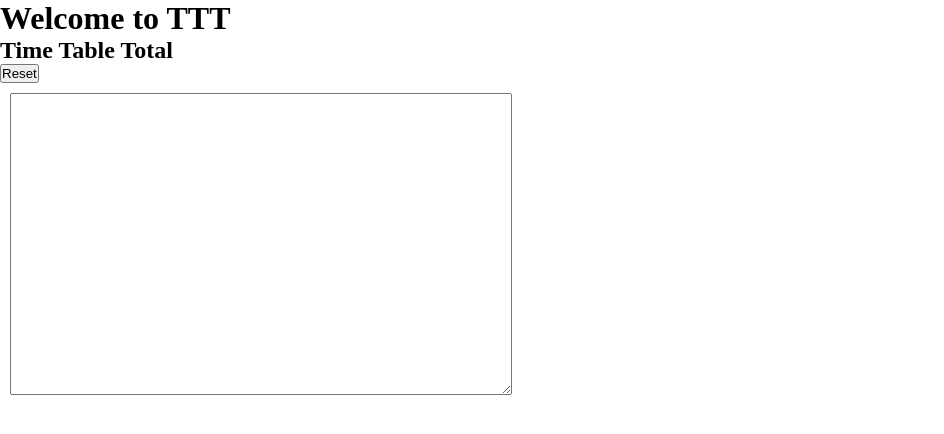
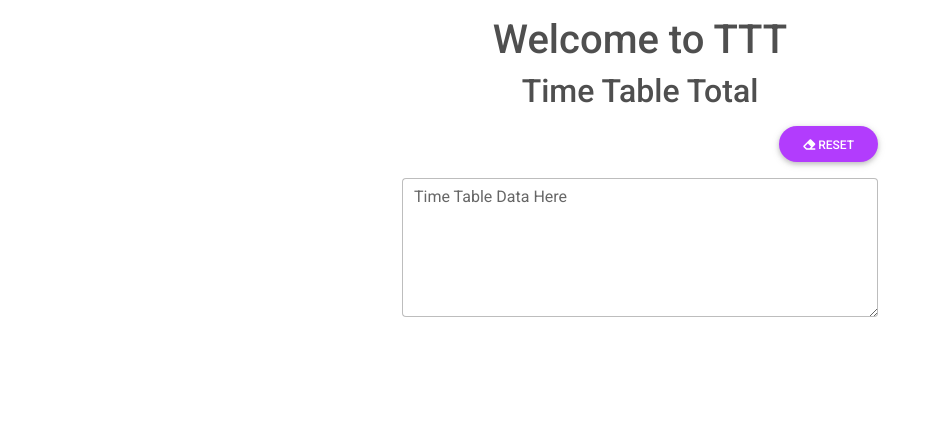
Before and after one commit to funnystyle/time-table-total, a plain HTML site: page index.html in a window 1280 px wide. Shown: the whole page, without its empty margins (0-944 px from the left). Drawn offline with nearby package versions, Linux system fonts and the light colour scheme.

Commit message:
apply mdbootstrap

```diff
--- a/index.html
+++ b/index.html
@@ -5,19 +5,50 @@
     <meta http-equiv="X-UA-Compatible" content="IE=edge" />
     <meta name="viewport" content="width=device-width, initial-scale=1.0" />
     <title>TTT: Time Table Total</title>
+    <!-- Font Awesome -->
+    <link
+      href="https://cdnjs.cloudflare.com/ajax/libs/font-awesome/5.15.1/css/all.min.css"
+      rel="stylesheet"
+    />
+    <!-- Google Fonts -->
+    <link
+      href="https://fonts.googleapis.com/css?family=Roboto:300,400,500,700&display=swap"
+      rel="stylesheet"
+    />
+    <!-- MDB -->
+    <link
+      href="https://cdnjs.cloudflare.com/ajax/libs/mdb-ui-kit/3.3.0/mdb.min.css"
+      rel="stylesheet"
+    />
     <link rel="stylesheet" href="style.css" />
   </head>
   <body>
-    <h1>Welcome to TTT</h1>
-    <h2>Time Table Total</h2>
-    <form>
-      <div>
-        <button type="reset" id="reset">Reset</button>
+    <div class="container">
+      <div class="m-3">
+        <h1>Welcome to TTT</h1>
+        <h2>Time Table Total</h2>
       </div>
-      <textarea id="input"></textarea>
-      <div id="result"></div>
-      <div id="error"></div>
-    </form>
+      <form>
+        <div class="d-flex justify-content-end mb-3">
+          <button type="reset" id="reset" class="btn btn-secondary btn-rounded">
+            <i class="fas fa-eraser"></i> Reset
+          </button>
+        </div>
+        <div class="form-outline">
+          <textarea class="form-control" id="input" rows="5"></textarea>
+          <label class="form-label" for="input">Time Table Data Here</label>
+        </div>
+        <div class="mt-3">
+          <p class="note note-success off" id="result"></p>
+          <p class="note note-danger off" id="error"></p>
+        </div>
+      </form>
+    </div>
+    <!-- MDB -->
+    <script
+      type="text/javascript"
+      src="https://cdnjs.cloudflare.com/ajax/libs/mdb-ui-kit/3.3.0/mdb.min.js"
+    ></script>
     <script src="script.js"></script>
   </body>
 </html>
--- a/style.css
+++ b/style.css
@@ -1,15 +1,10 @@
-* {
-  margin: 0;
-  padding: 0;
-}
-
-#input {
-  width: 100%;
-  max-width: 500px;
-  height: 300px;
-  margin: 10px;
-}
-
 .off {
   display: none;
 }
+
+.container {
+  margin: 0 auto;
+  text-align: center;
+  width: 100%;
+  max-width: 500px;
+}
```
Also changed, not shown: 1 other file.
